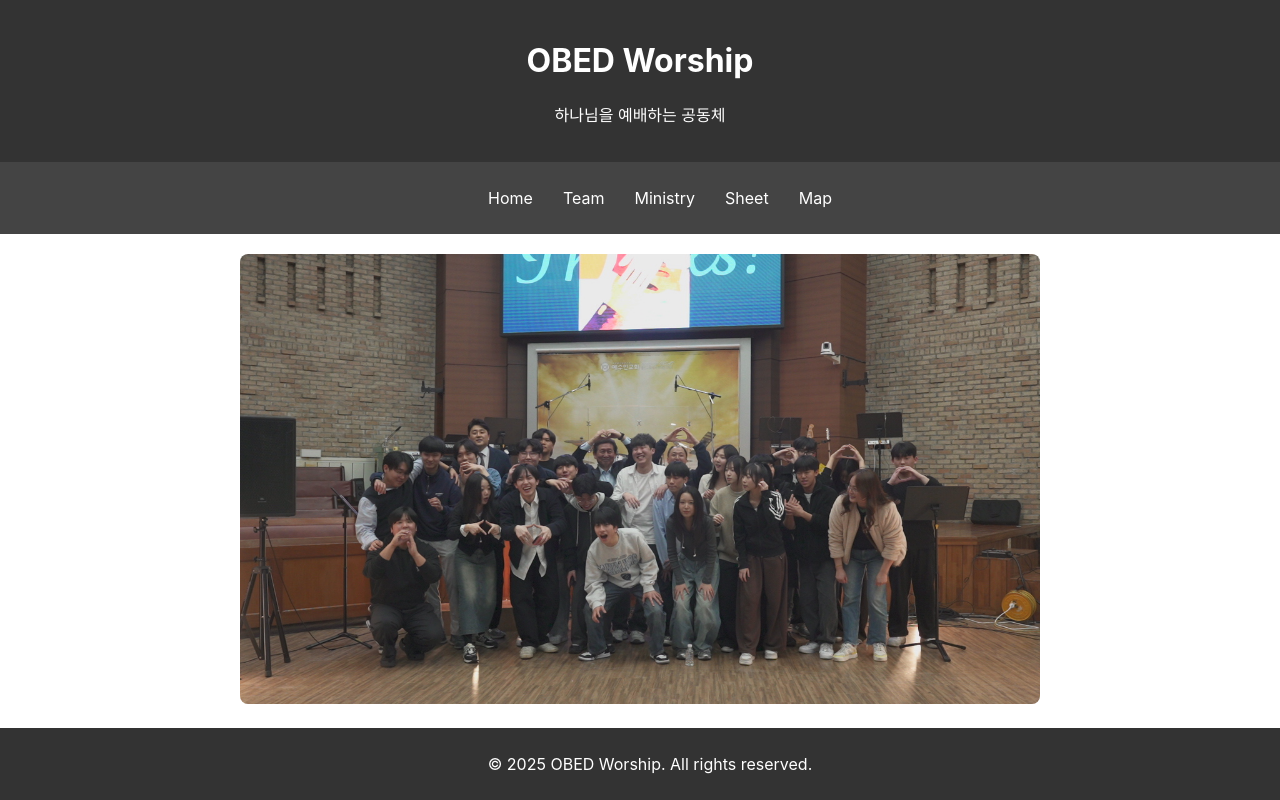
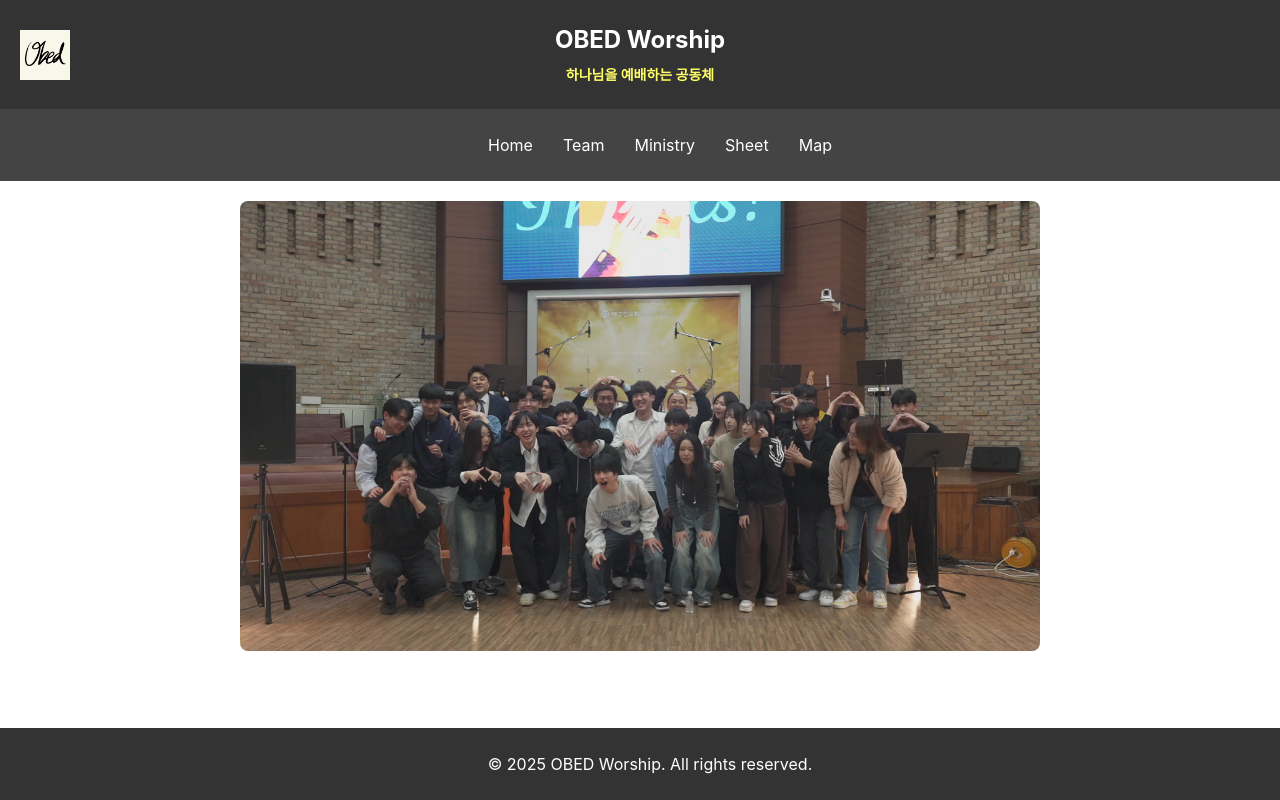
Before and after one commit to djsy01/obed-site, a React (Create React App) app: page / in a window 1280 px wide. Built offline with nearby package versions, Linux system fonts and the light colour scheme.

Commit message:
해더 수정

```diff
--- a/src/components/Header.css
+++ b/src/components/Header.css
@@ -1,6 +1,29 @@
 header {
+  display: flex;
+  align-items: center;  /* 세로 중앙 정렬 */
+  justify-content: center;  /* 텍스트 중앙 정렬 */
+  padding: 20px;
   background-color: #333;
-  color: white;
+  position: relative;
+  flex-direction: column;  /* 수직 방향으로 정렬 */
+}
+
+.logo {
+  position: absolute;
+  left: 20px;  /* 로고를 왼쪽 끝으로 배치 */
+  width: 50px;  /* 로고 크기 */
+  height: auto;
+}
+
+header h1, header p {
+  font-size: 24px;
+  font-weight: bold;
+  color: #fff;
+  margin: 5px 0;  /* 위아래 여백 추가 */
   text-align: center;
-  padding: 20px;
 }
+
+header p {
+  font-size: 14px;
+  color: #ff6;
+}
--- a/src/components/Header.js
+++ b/src/components/Header.js
@@ -4,6 +4,7 @@ import './Header.css';
 function Header() {
   return (
     <header>
+      <img src={process.env.PUBLIC_URL + '/assets/image/LOG.JPG'} alt="OBED Worship Logo" className="logo" />
       <h1>OBED Worship</h1>
       <p>하나님을 예배하는 공동체</p>
     </header>
```
Also changed, not shown: public/assets/image/Log.png (added).
